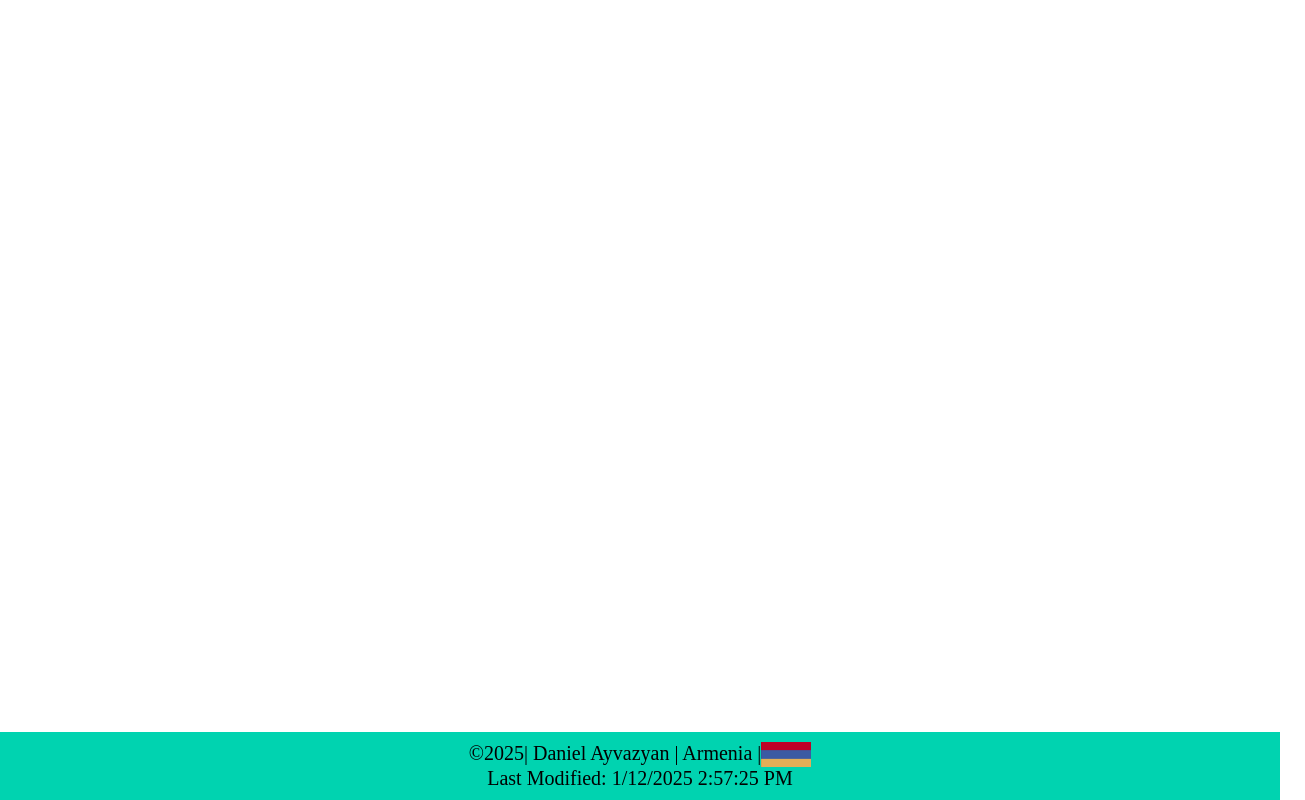
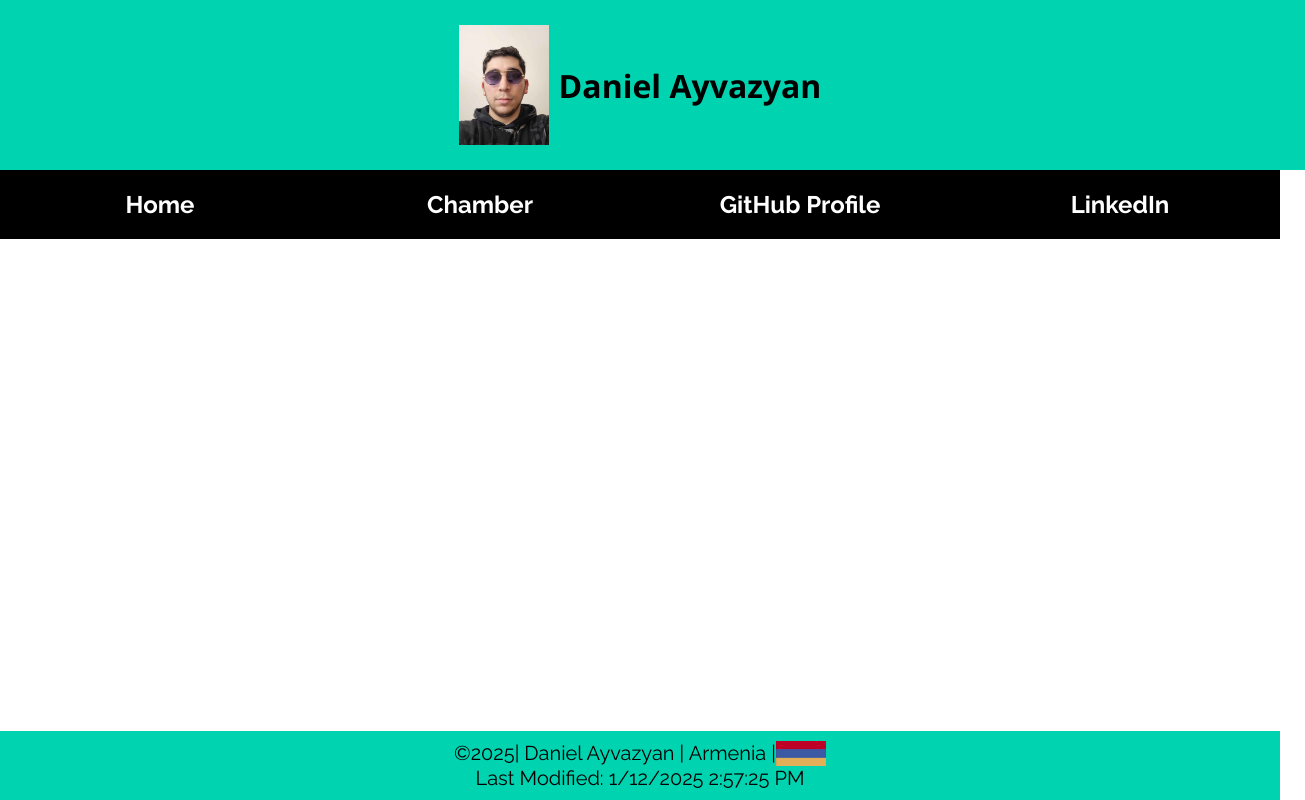
Before and after one commit to AntiFireWall/wdd231, a plain HTML site: page index.html in a window 1280 px wide. Shown: the whole page, 1305 px wide, since content can reach past the window. Drawn offline with nearby package versions, Linux system fonts and the light colour scheme.

Commit message:
Added header nav bar and page title

```diff
--- a/index.html
+++ b/index.html
@@ -8,10 +8,24 @@
     <title>WDD231 Course - Home Page</title>
     <link rel="stylesheet" href="/styles/base.css">
     <link rel="stylesheet" href="/styles/base-mobile.css">
+    <link rel="preconnect" href="https://fonts.googleapis.com">
+    <link rel="preconnect" href="https://fonts.gstatic.com" crossorigin="">
+    <link href="https://fonts.googleapis.com/css2?family=Open+Sans:ital,wght@0,300..800;1,300..800&amp;family=Raleway:ital,wght@0,100..900;1,100..900&amp;display=swap" rel="stylesheet">
     <script src="/scripts/getdates.js" defer></script>
 </head>
 <body>
-    <header></header>
+    <header>
+        <div>
+            <img src="/images/profile-image.jpg" alt="Student Profile Image">
+            <h1>Daniel Ayvazyan</h1>
+        </div>
+        <nav>
+            <a href="#">Home</a>
+            <a href="#">Chamber</a>
+            <a href="#">GitHub Profile</a>
+            <a href="https://www.linkedin.com">LinkedIn</a>
+        </nav>
+    </header>
     <main></main>
     <footer>
         <p>&copy;<span id="currentyear"></span> | Daniel Ayvazyan | Armenia | <img src="/images/image.png" alt="Armenian flag"></p>
--- a/styles/base.css
+++ b/styles/base.css
@@ -6,6 +6,13 @@
     --heading-font: 'Open Sans', serif;
     --paragraph-font: 'Raleway', serif;
     margin: 0;
+
+    font-family: var(--paragraph-font);
+}
+
+h1, h2, h3, h4, h5, h6
+{
+    font-family: var(--heading-font);
 }
 
 body
@@ -13,6 +20,59 @@ body
     min-height: 100vh;
     display: flex;
     flex-direction: column;
+}
+
+header
+{
+    display: flex;
+    align-self: center;
+    align-items: center;
+    justify-self: center;
+    flex-direction: column;
+    width: 100%;
+    text-align: center;
+}
+
+header div
+{
+    display: flex;
+    align-items: center;
+    justify-content: center;
+    padding: 25px;
+    width: 100%;
+    background-color: var(--primary-color);
+}
+
+header div img
+{
+    height: 120px;
+    padding-right: 10px;
+}
+
+header nav
+{
+    font-size: 1.5em;
+    display: flex;
+    width: 100%;
+    justify-content: center;
+    align-content: center;
+}
+
+header nav a
+{
+    padding: 20px;
+    width: 100%;
+    color: white;
+    text-decoration: none;
+    font-weight: bold;
+    background-color: var(--secondary-color);
+}
+
+header nav a:hover
+{
+    transition: 0.5s;
+    color: black;
+    background-color: bisque;
 }
 
 footer
```
Also changed, not shown: images/profile-image.jpg (added).
